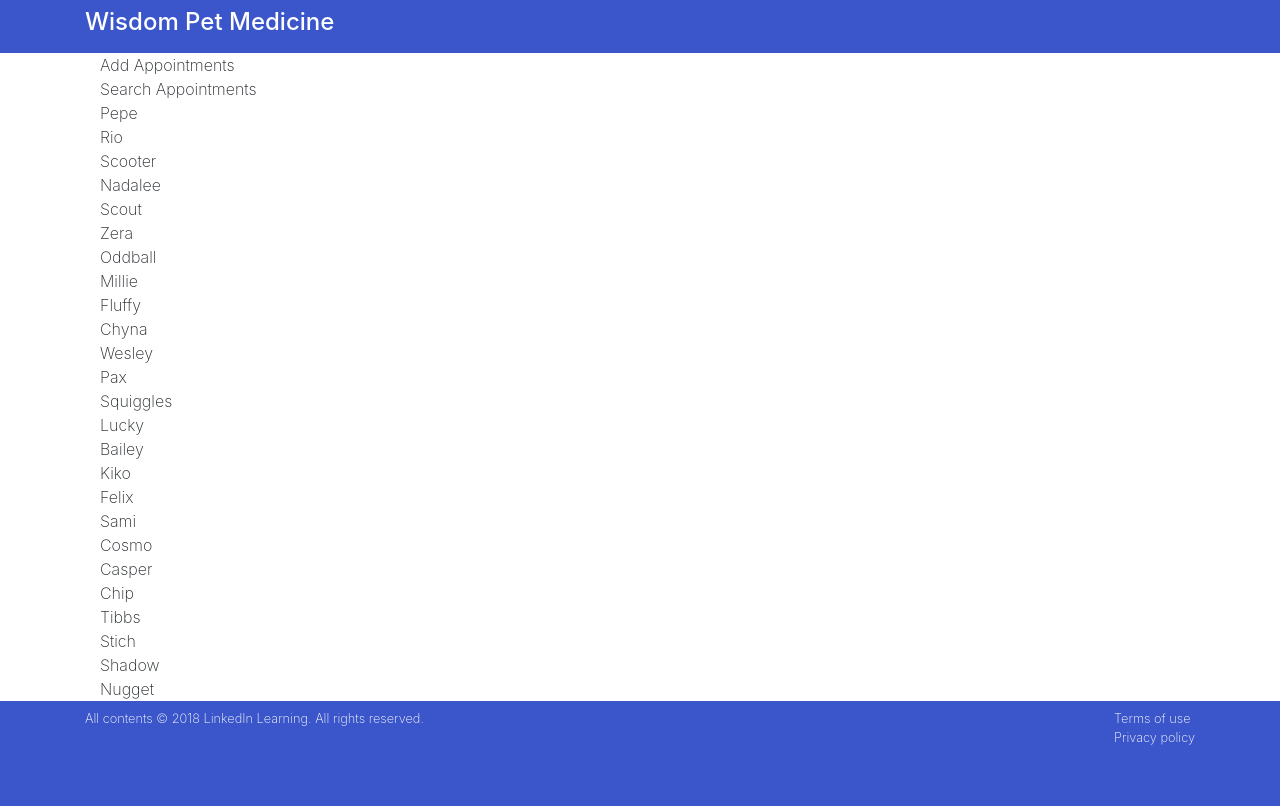
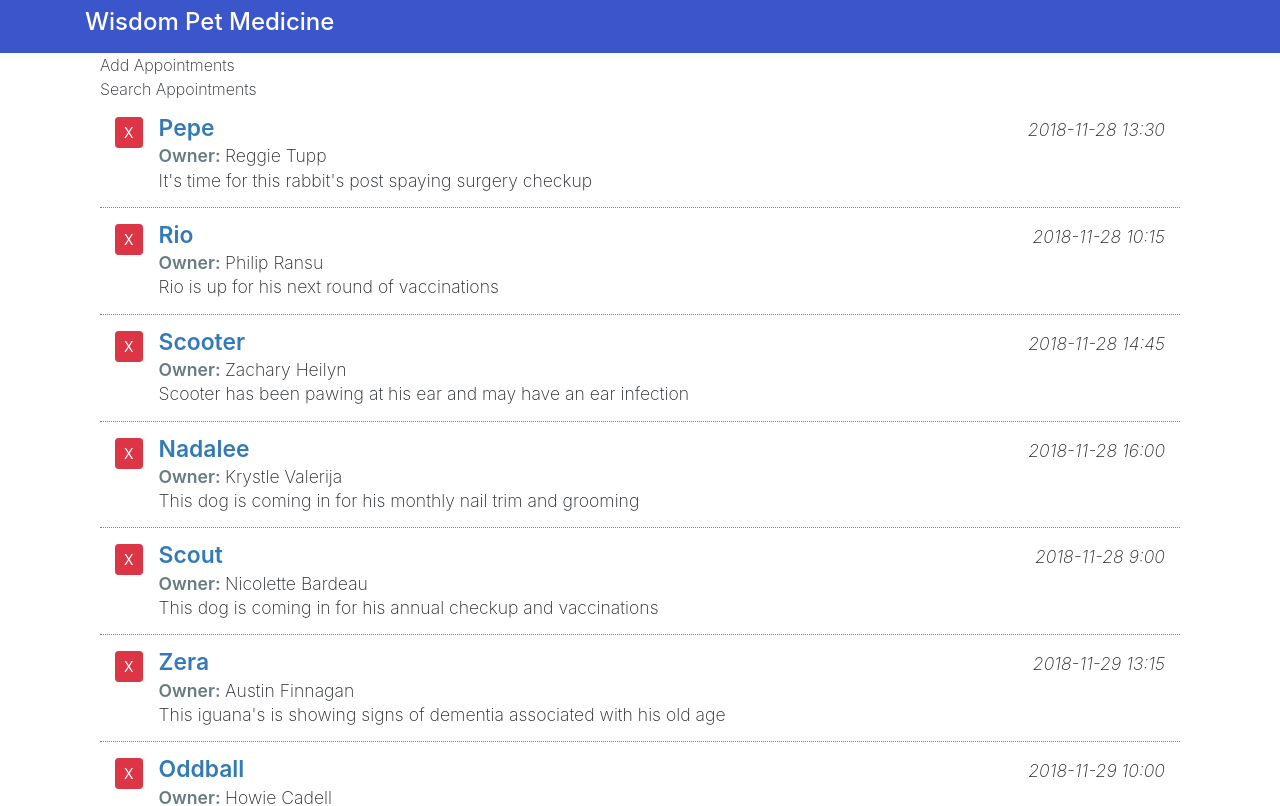
Before and after one commit to kwarodom/learnreactinterface, a React (Create React App) app: page / in a window 1280 px wide. Shown: the top 806 px of the page. Built offline with nearby package versions, Linux system fonts and the light colour scheme.

Commit message:
2.5 Using a render template expression

```diff
--- a/src/components/ListAppointments.js
+++ b/src/components/ListAppointments.js
@@ -1,18 +1,32 @@
 import React, { Component } from 'react';
 
 class ListAppointments extends Component {
-    render() {
-        const listItems = this.props.appointments.map(item => (
-            <div>
-                <div>{ item.petName }</div>
-                <div>{ this.ownerName }</div>
+  render() {
+    return (
+      <div className="appointment-list item-list mb-3">
+        {this.props.appointments.map(item => (
+          <div className="pet-item col media py-3">
+            <div className="mr-3">
+              <button className="pet-delete btn btn-sm btn-danger">X</button>
             </div>
-        ));
 
-        return (
-            <div>{ listItems }</div>
-        );
-    }
+            <div className="pet-info media-body">
+              <div className="pet-head d-flex">
+                <span className="pet-name">{item.petName}</span>
+                <span className="apt-date ml-auto">{item.aptDate}</span>
+              </div>
+
+              <div className="owner-name">
+                <span className="label-item">Owner: </span>
+                <span>{item.ownerName}</span>
+              </div>
+              <div className="apt-notes">{item.aptNotes}</div>
+            </div>
+          </div>
+        ))}
+      </div>
+    );
+  }
 }
 
 export default ListAppointments;
--- a/src/css/App.css
+++ b/src/css/App.css
@@ -1,38 +1,45 @@
-.App {
-  text-align: center;
+.add-appointment .card-body {
+  display: none;
 }
 
-.App-logo {
-  height: 40vmin;
-  pointer-events: none;
+.apt-addheading {
+  cursor: pointer;
+  user-select: none;
 }
 
-@media (prefers-reduced-motion: no-preference) {
-  .App-logo {
-    animation: App-logo-spin infinite 20s linear;
-  }
+.appointment-list {
+  font-size: 1.1em;
 }
 
-.App-header {
-  background-color: #282c34;
-  min-height: 100vh;
-  display: flex;
-  flex-direction: column;
-  align-items: center;
-  justify-content: center;
-  font-size: calc(10px + 2vmin);
-  color: white;
+.appointment-list .pet-item {
+  border-bottom: 1px dotted gray;
 }
 
-.App-link {
-  color: #61dafb;
+.appointment-list .pet-item:last-child {
+  border-bottom: none;
 }
 
-@keyframes App-logo-spin {
-  from {
-    transform: rotate(0deg);
-  }
-  to {
-    transform: rotate(360deg);
-  }
+.appointment-list .pet-name {
+  font-weight: 600;
+  color: #337ab7;
+  font-size: 1.3em;
+  line-height: 100%;
 }
+
+.appointment-list .label-item {
+  font-weight: 600;
+  color: #667b82;
+}
+
+.appointment-list .apt-date {
+  font-style: italic;
+}
+
+.appointment-list .apt-notes {
+  line-height: 120%;
+}
+
+.dropdown-item.active,
+.dropdown-item:active {
+  background-color: #a9aeb2;
+}
```
